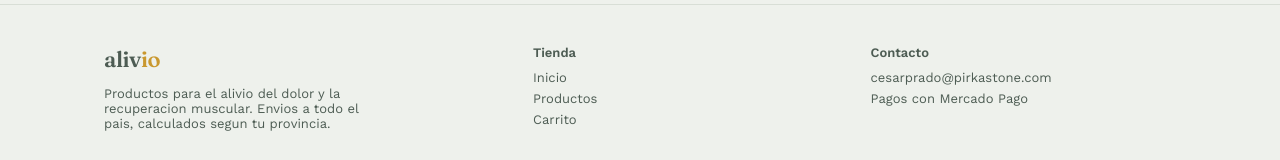
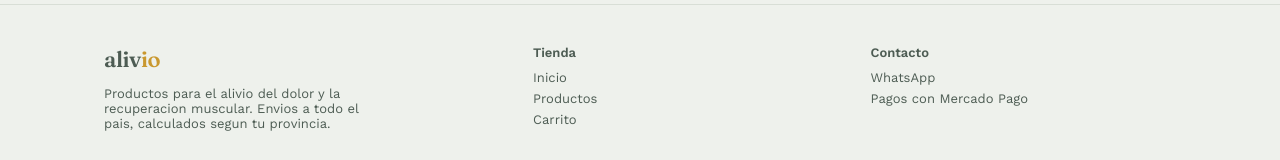
Before and after one commit to CesarAugustoPrado1/tienda-alivio, a Next.js app: page / in a window 1280 px wide. Shown: the part 1550-1710 px from the top of the page. Built offline with nearby package versions, Linux system fonts and the light colour scheme.

Commit message:
Refactor Footer component structuReemplazar email publico por WhatsApp en contactore and links

```diff
--- a/components/Footer.js
+++ b/components/Footer.js
@@ -34,7 +34,13 @@
         <div>
                           <div style={{ fontWeight: 600, fontSize: 13, marginBottom: 10 }}>Contacto</div>
           <div style={{ display: "flex", flexDirection: "column", gap: 6, fontSize: 13 }}>
-            <a href="mailto:cesarprado@pirkastone.com">cesarprado@pirkastone.com</a>
+            <a
+              href="https://wa.me/5491164204981"
+              target="_blank"
+              rel="noopener noreferrer"
+            >
+                                WhatsApp
+                  </a>
             <span style={{ color: "var(--ink-soft)" }}>Pagos con Mercado Pago</span>
                   </div>
                   </div>
```
Lines whose indentation alone changed are shown as unchanged.
